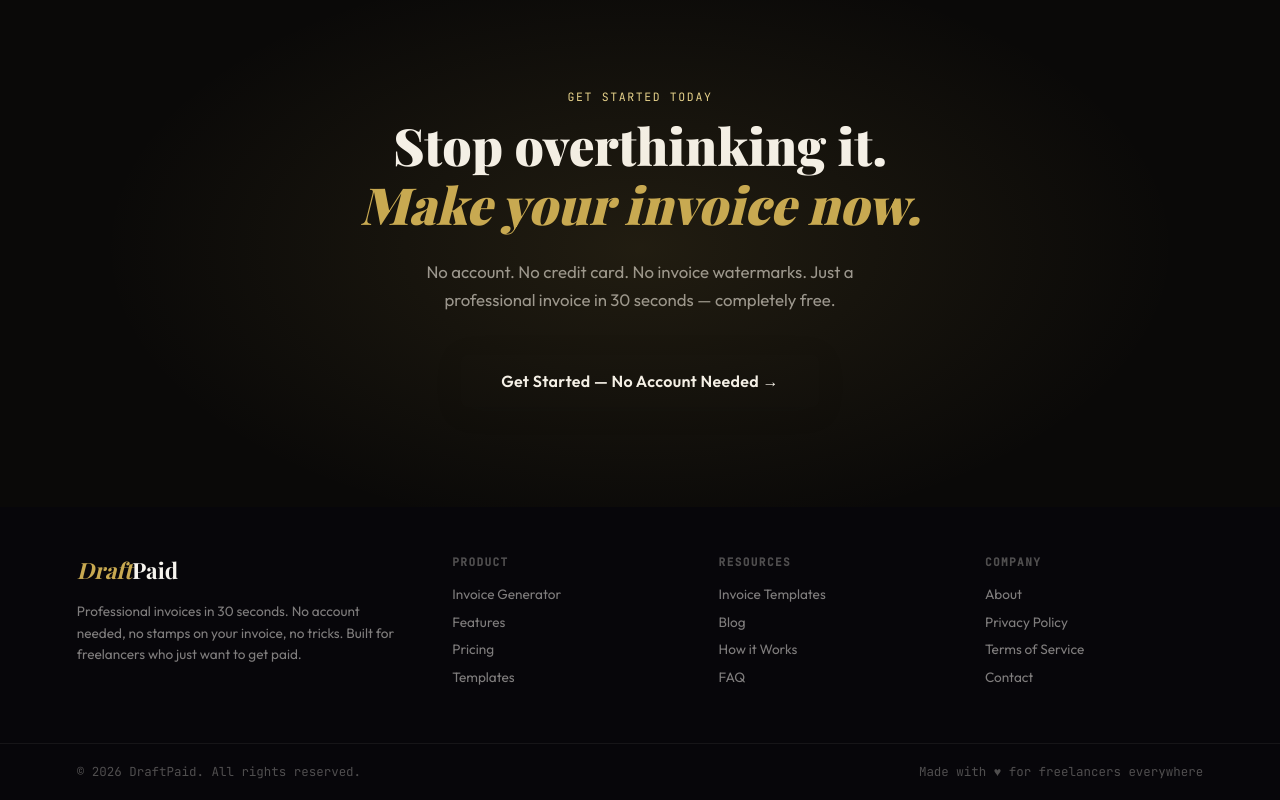
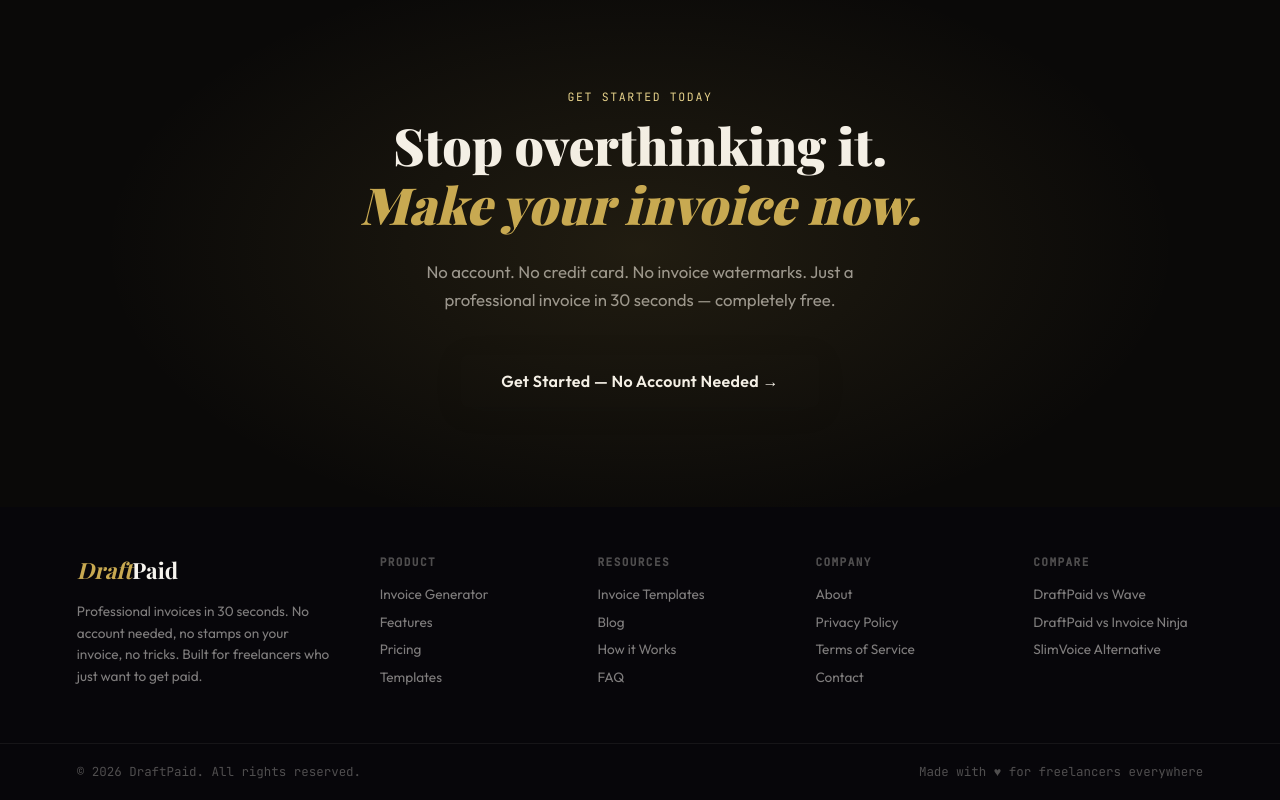
Before and after one commit to gregw29/DraftPaid, a website: page index.html in a window 1280 px wide. Shown: the part 5846-6646 px from the top of the page. Drawn offline with nearby package versions, Linux system fonts and the light colour scheme; a web font is replaced by a local one.

Commit message:
Fix comparison page file locations

```diff
--- a/index.html
+++ b/index.html
@@ -566,7 +566,7 @@
     footer {
       background: #07060a; color: rgba(247,244,239,.5);
       padding: 3rem 6%;
-      display: grid; grid-template-columns: 1.5fr 1fr 1fr 1fr;
+      display: grid; grid-template-columns: 1.5fr 1fr 1fr 1fr 1fr;
       gap: 3rem;
     }
     .footer-brand { display: flex; flex-direction: column; gap: 1rem; }
@@ -1068,6 +1068,12 @@
     <a href="terms.html">Terms of Service</a>
     <a href="mailto:hello@draftpaid.io">Contact</a>
   </div>
+  <div class="footer-col">
+    <h4>Compare</h4>
+    <a href="draftpaid-vs-wave.html">DraftPaid vs Wave</a>
+    <a href="draftpaid-vs-invoice-ninja.html">DraftPaid vs Invoice Ninja</a>
+    <a href="slimvoice-alternative.html">SlimVoice Alternative</a>
+  </div>
 </footer>
 <div class="footer-bottom">
   <span>© 2026 DraftPaid. All rights reserved.</span>
```
